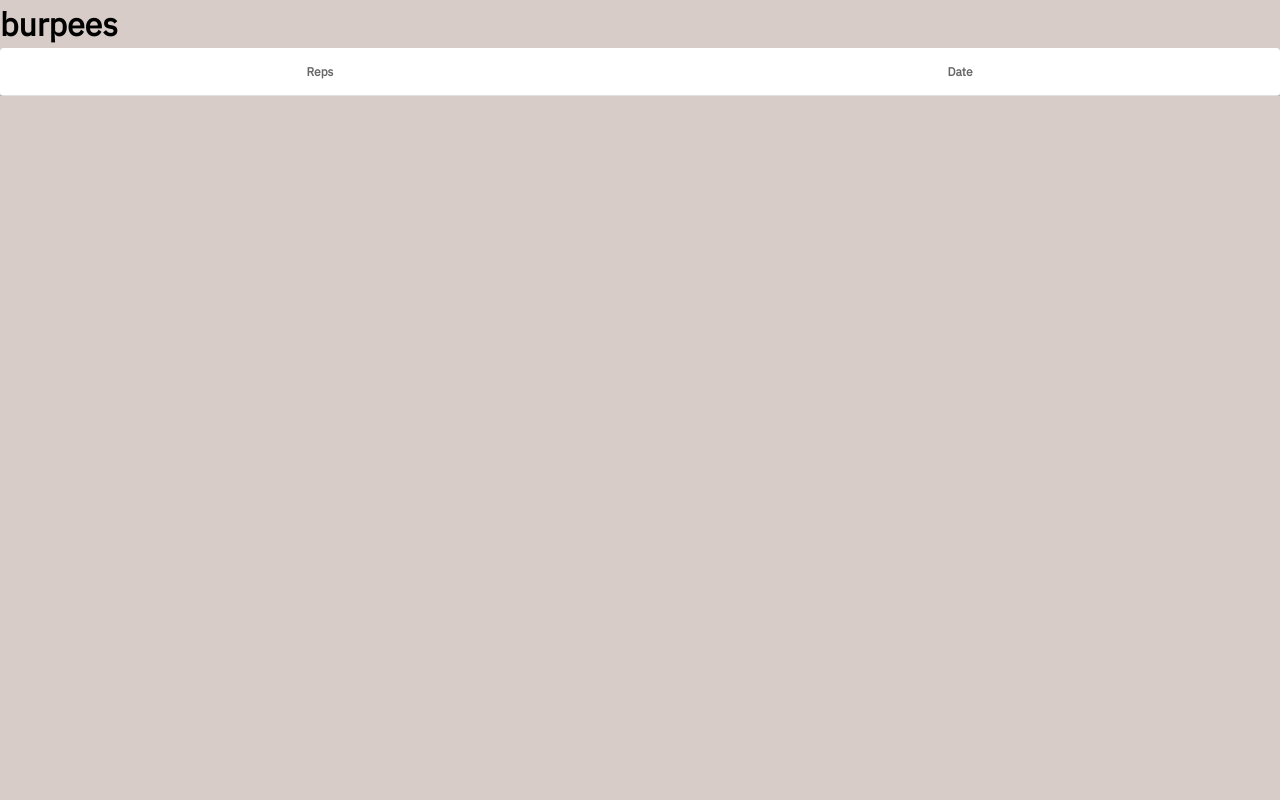
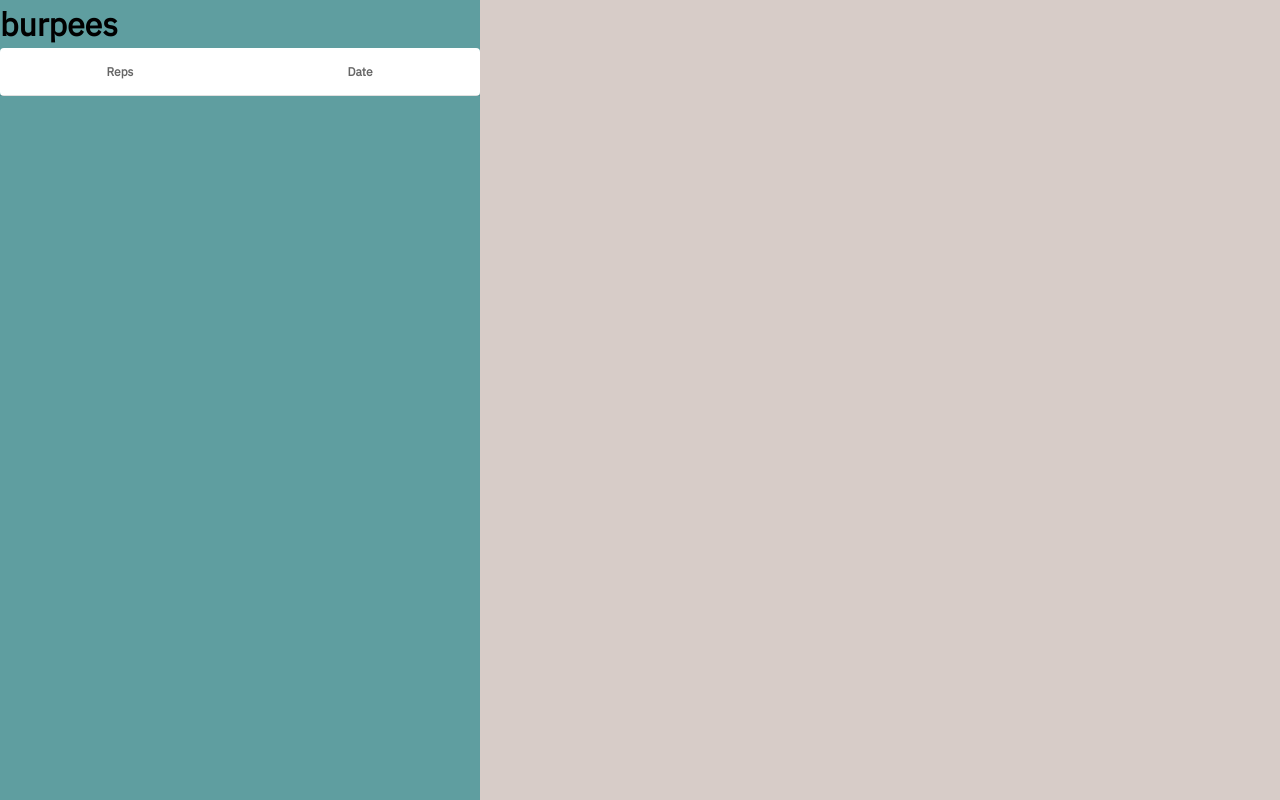
Before and after one commit to jdesfon/Training-app, a Vue app: page /exercise/burpees in a window 1280 px wide. Built offline with nearby package versions, Linux system fonts and the light colour scheme.

Commit message:
improvement(exercise): add exercise class

```diff
--- a/src/views/Exercise.vue
+++ b/src/views/Exercise.vue
@@ -1,5 +1,5 @@
 <template>
-  <div>
+  <div class="exercise">
     <h1>{{ exerciseSlug }}</h1>
 
     <v-simple-table>
@@ -58,6 +58,11 @@ export default {
 </script>
 
 <style lang="scss" scoped>
-.Exercise {
+.exercise {
+  background-color: cadetblue;
+  min-height: 100vh;
+  width: 30rem;
+  display: flex;
+  flex-direction: column;
 }
 </style>
--- a/src/views/Home.vue
+++ b/src/views/Home.vue
@@ -43,7 +43,7 @@ export default {
   align-items: center;
   width: 30rem;
   min-height: 100vh;
-  background-color: aquamarine;
+  background-color: cadetblue;
 }
 
 .header {
```
